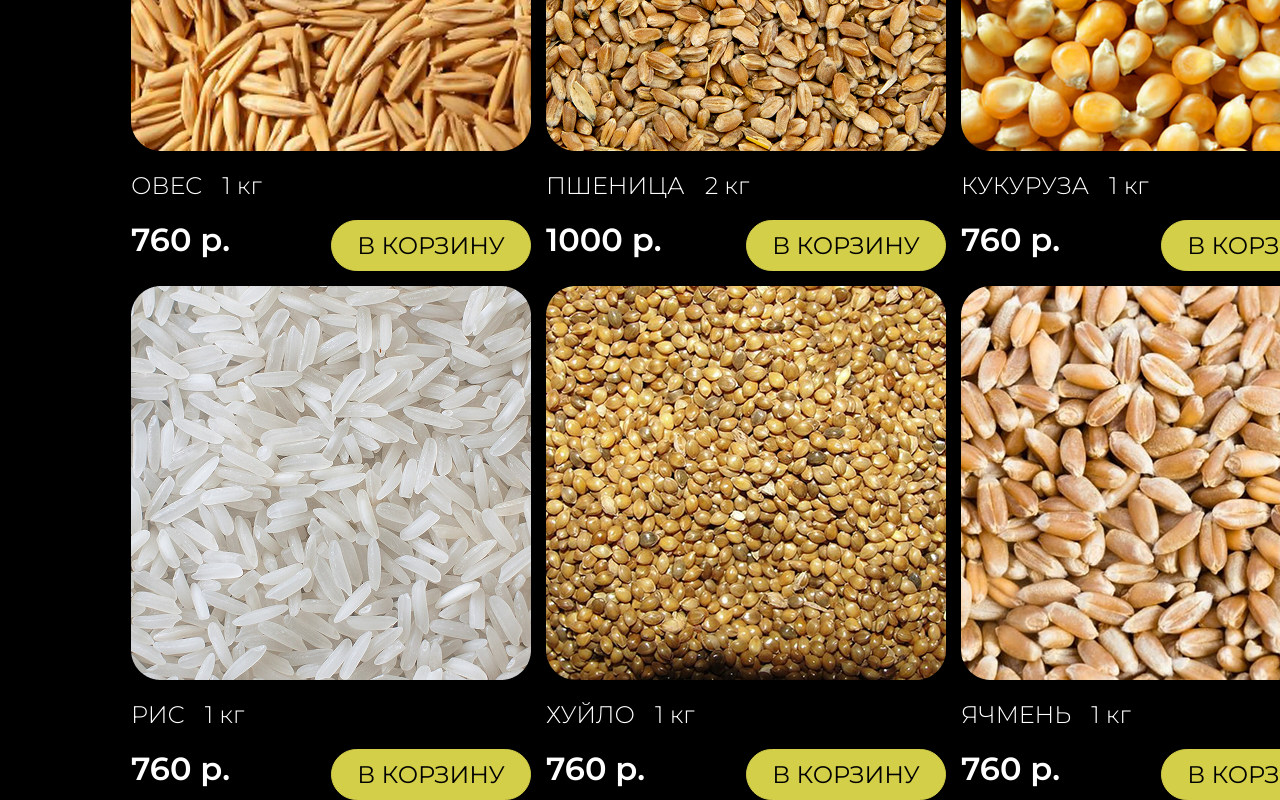
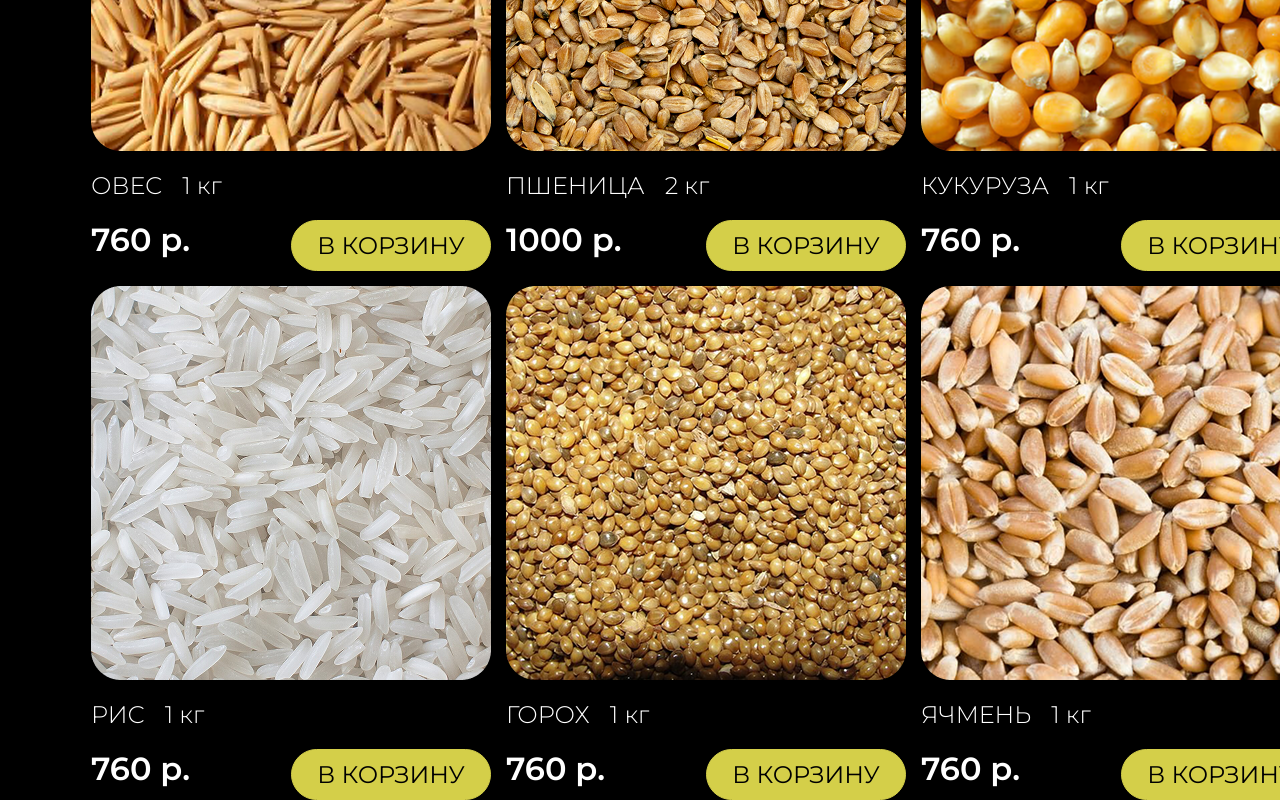
Before and after one commit to saltlakecity/React-JS-admin-panel-shop-cart, a React (Vite) app: page /shop in a window 1280 px wide. Shown: the part 919-1719 px from the top of the page. Built offline with nearby package versions, Linux system fonts and the light colour scheme.

Commit message:
initial commit 4

```diff
--- a/src/components/main-layout/Shop/Shop.css
+++ b/src/components/main-layout/Shop/Shop.css
@@ -36,7 +36,7 @@
     background-color: #FFFDC1;
 }
 .shop-content {
-    left:-45px;
+    left:-85px;
     top:212px;
     width:164vh;
     position: absolute;
--- a/src/components/main-layout/Shop/shop.json
+++ b/src/components/main-layout/Shop/shop.json
@@ -35,7 +35,7 @@
     "id":5,
     "type":"cereals",
     "productLogo":"/product5.png",
-    "productTitle":"ХУЙЛО",
+    "productTitle":"ГОРОХ",
     "productWeight":"1 кг",
     "productPrice":"760 р."
     },
@@ -75,7 +75,7 @@
     "id":10,
     "type":"ready",
     "productLogo":"/product6.png",
-    "productTitle":"ЯЧМЕНЬ",
+    "productTitle":"ГОТОВОЕ",
     "productWeight":"1 кг",
     "productPrice":"760 р."
     },
@@ -83,7 +83,7 @@
     "id":11,
     "type":"ready",
     "productLogo":"/product6.png",
-    "productTitle":"ЯЧМЕНЬ",
+    "productTitle":"ГОТОВОЕ",
     "productWeight":"1 кг",
     "productPrice":"760 р."
     },
@@ -91,7 +91,7 @@
     "id":12,
     "type":"ready",
     "productLogo":"/product6.png",
-    "productTitle":"ЯЧМЕНЬ",
+    "productTitle":"ГОТОВОЕ",
     "productWeight":"1 кг",
     "productPrice":"760 р."
     },
@@ -99,7 +99,7 @@
     "id":13,
     "type":"ready",
     "productLogo":"/product6.png",
-    "productTitle":"ЯЧМЕНЬ",
+    "productTitle":"ГОТОВОЕ",
     "productWeight":"1 кг",
     "productPrice":"760 р."
     }
```
